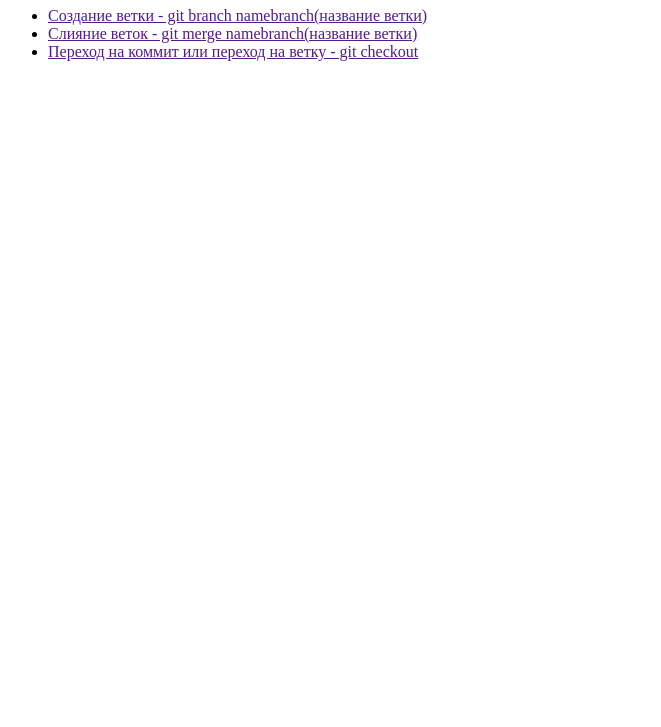
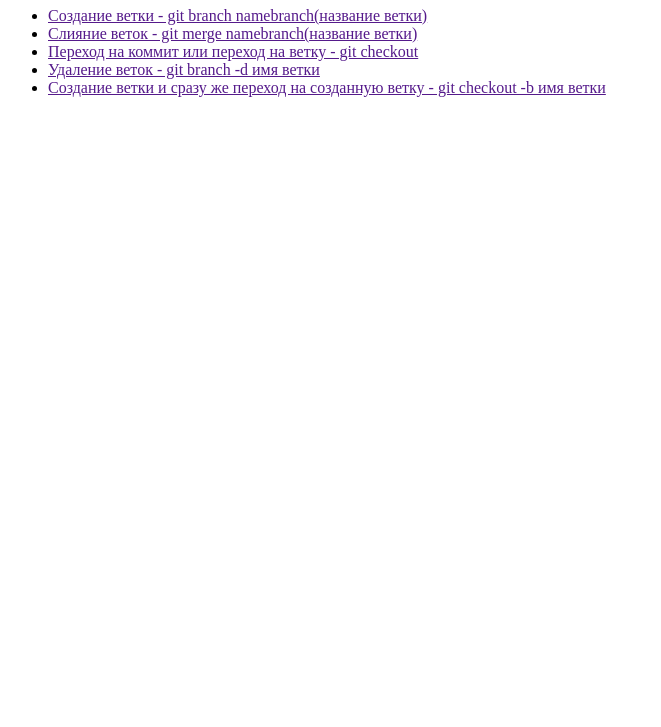
Before and after one commit to naziradenushka/12-30git, a plain HTML site: page index.html in a window 1280 px wide. Shown: the part 73-800 px from the top of the page, without its empty margins (0-661 px from the left). Drawn offline with Linux system fonts and the light colour scheme.

Commit message:
branches

```diff
--- a/index.html
+++ b/index.html
@@ -12,6 +12,8 @@
         <li><a href="">Создание ветки - git branch namebranch(название ветки)</a></li>
         <li><a href="">Слияние веток - git merge namebranch(название ветки)</a></li>
         <li><a href="">Переход на коммит или переход на ветку - git checkout</a></li>
+        <li><a href="">Удаление веток - git branch -d имя ветки</a></li>
+        <li><a href="">Создание ветки и сразу же переход на созданную ветку - git checkout -b имя ветки</a></li>
     </ul>
 </body>
 </html>
```
